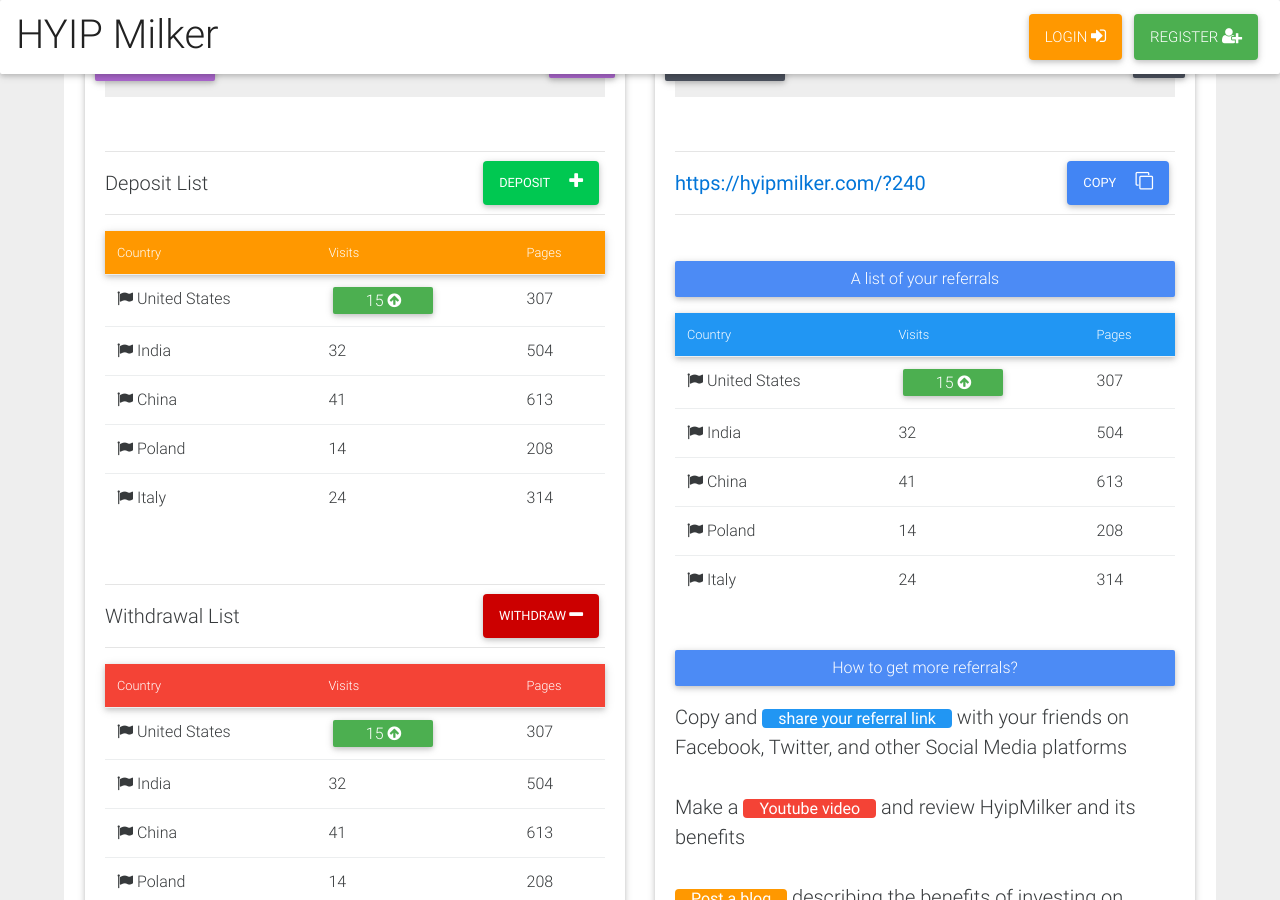
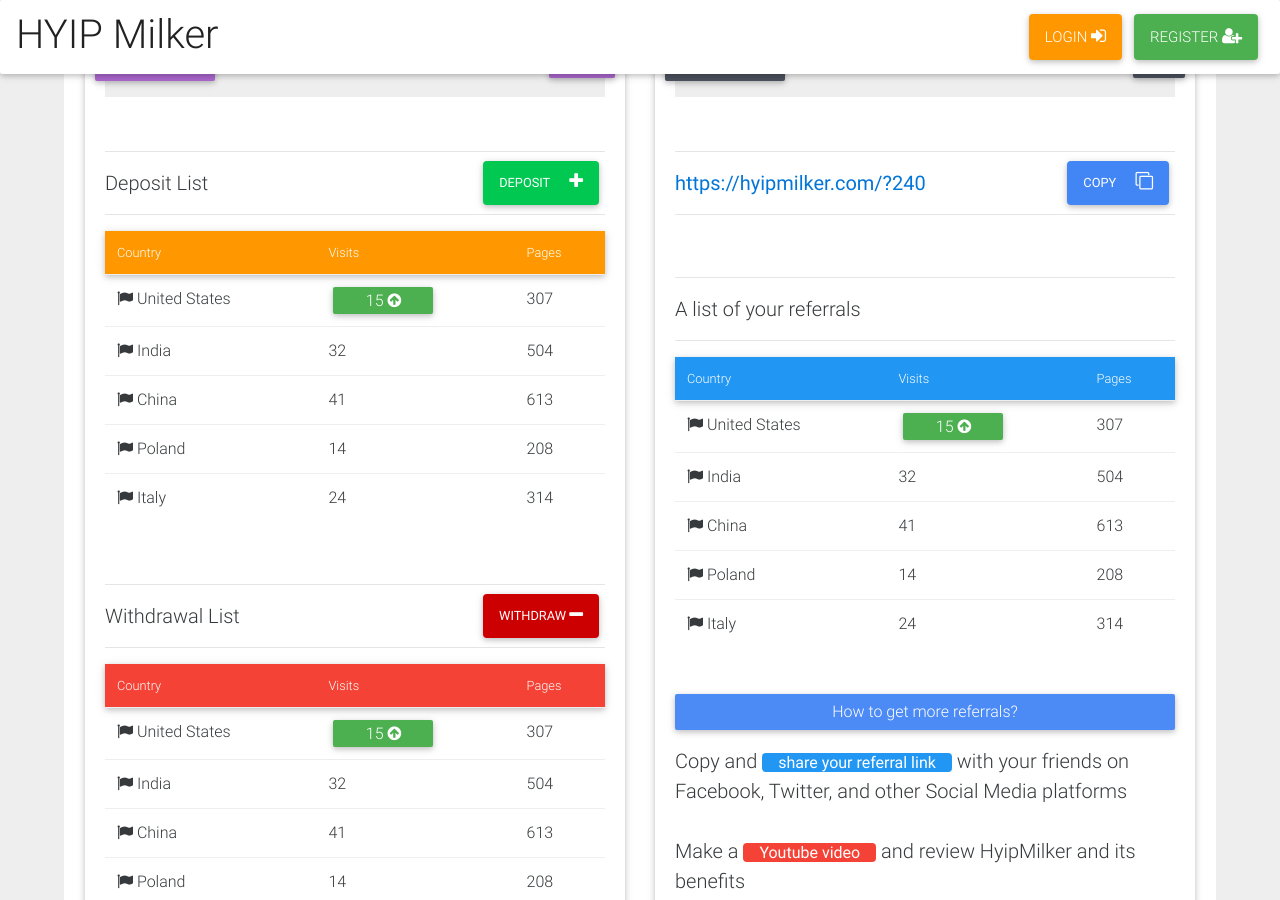
Before and after one commit to hm-gthb/hm-gthb.github.io, a Jekyll site: the page built from dashboard.html, in a window 1280 px wide and 900 px high, scrolled down 325 px. Built offline with Jekyll 4.4.1, drawn with Linux system fonts in a browser that asks for light colours; nearby versions of some CDN libraries.

Commit message:
Update dashboard.html

```diff
--- a/dashboard.html
+++ b/dashboard.html
@@ -135,10 +135,10 @@
                 <b class = "text-primary">https://hyipmilker.com/?240</b>
                 <button class = "btn btn-primary pull-right px-1" style = "margin-top: -7px;">Copy <i class = "fa fa-clone pl-1"></i></button>
                 <hr />
-
                 <br>
-                <h3 class="tag big-tag" style="width:100%">A list of your referrals</h3>
-                <br>
+                <hr />
+                A list of your referrals
+                <hr />
 
                 <table class="table small">
                   <thead class = "small">
```
